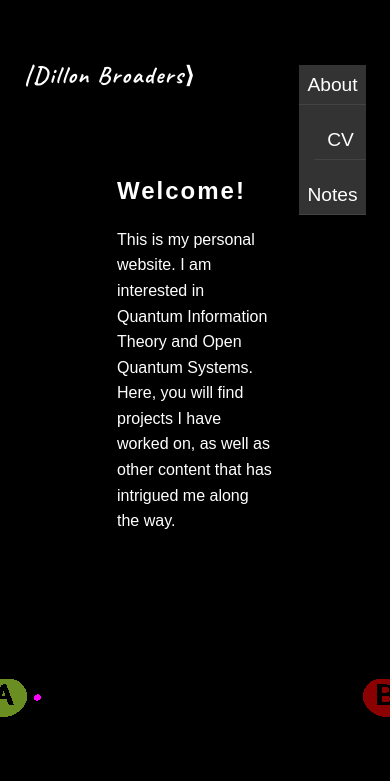
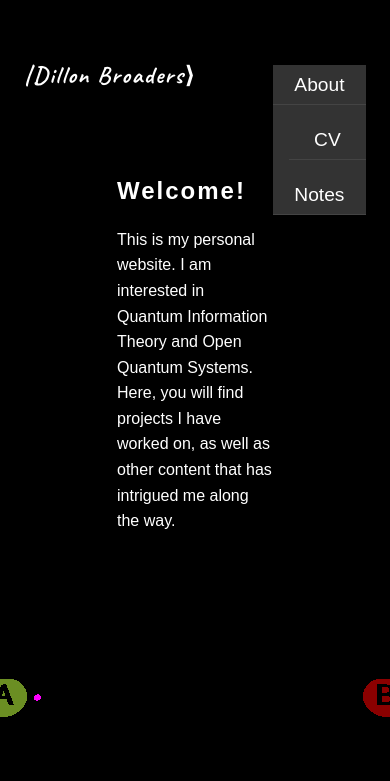
Before and after one commit to broaderd/broaderd.github.io, a plain HTML site: page index.html in a window 390 px wide. Both pictures are taken after a click on the button "Toggle menu". Shown: the top 781 px of the page. Drawn offline with nearby package versions, Linux system fonts and the light colour scheme.

Commit message:
Update styles.css

```diff
--- a/styles.css
+++ b/styles.css
@@ -277,7 +277,7 @@ footer {
   .nav-links {
     display: none;  /* Hide by default */
     flex-direction: column;
-    width: 18%; /* Full width of the screen */
+    width: 25%; /* Full width of the screen */
     text-align: center;
     position: absolute; /* Position it below the header */
     top: 3rem; /* Ensure the dropdown is below the header */
```
